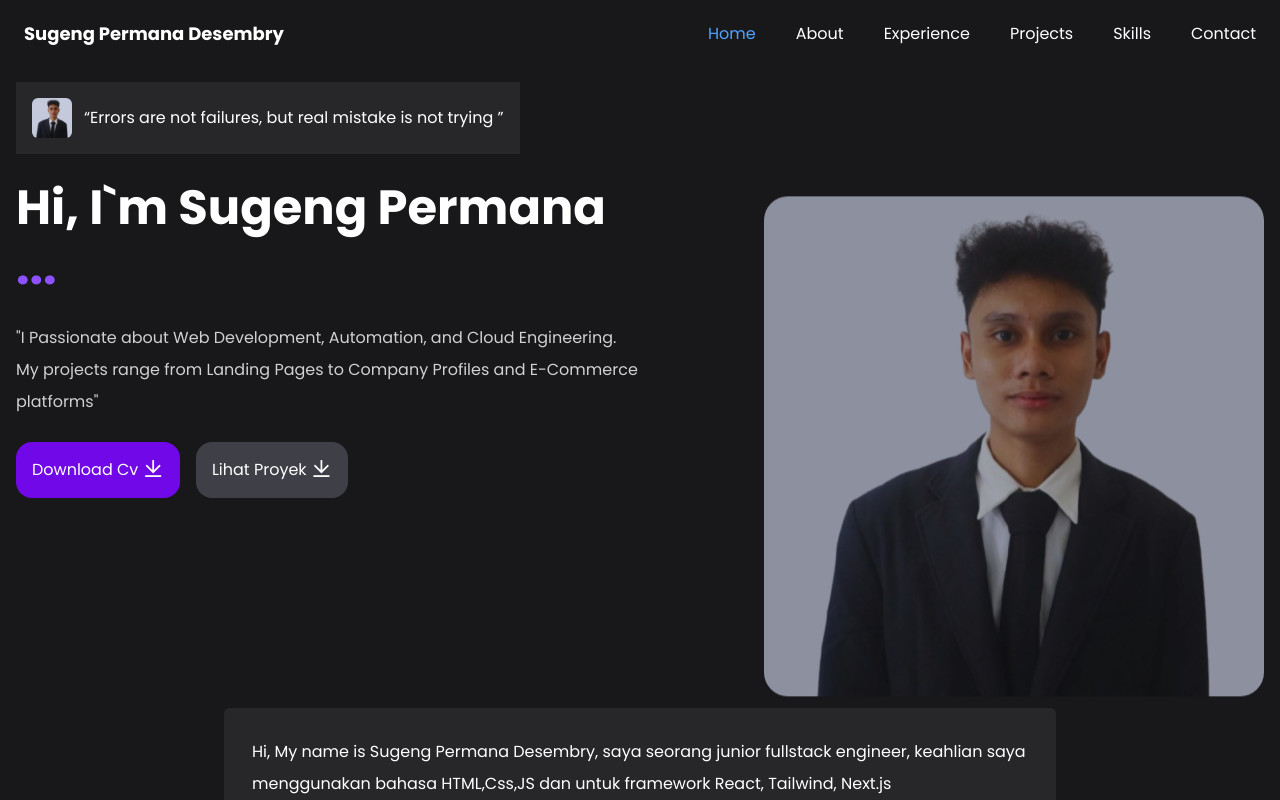
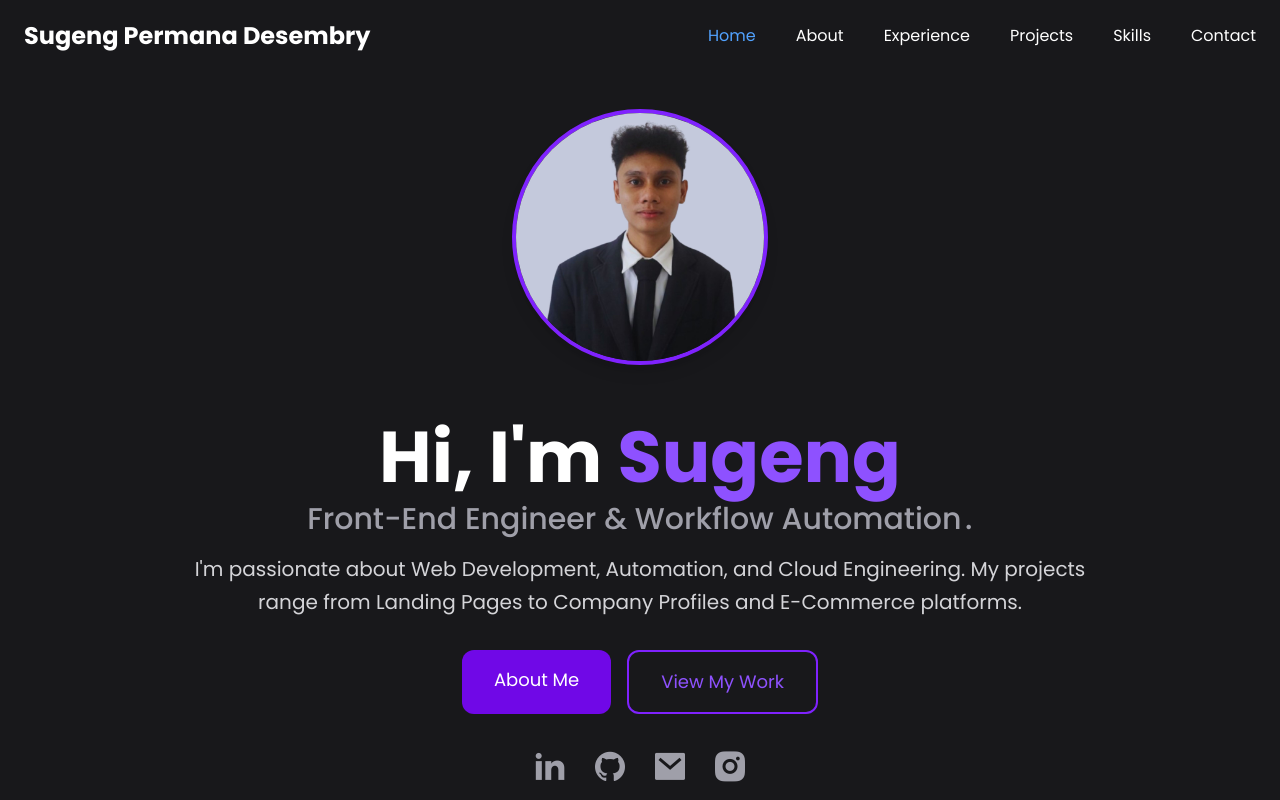
Before and after one commit to SugengPermana/Portofolio_SugengPermana, a React (Vite) app: page / in a window 1280 px wide. Shown: the top 800 px of the page. Built offline with nearby package versions, Linux system fonts and the light colour scheme.

Commit message:
revisi hero section

```diff
--- a/src/App.jsx
+++ b/src/App.jsx
@@ -7,38 +7,65 @@ function App() {
 
   return (
     <>
-    {/* Hero Section */}
-      <div className="hero grid md:grid-cols-2 pt-10 items-center xl:gap-0 gap-6 grid-cols-1">
-        <div className="animate__animated animate__fadeInUp animate__delay-3s">
-          <div className="flex items-center gap-3 mb-6 bg-zinc-800 w-fit p-4 rounded-2sl">
-            {/* image kecil */}
-              <img src={Image.HeroImage} alt="Hero Image" className="w-10 rounded-md" loading="lazy"/>
-              <q>Errors are not failures, but real mistake is not trying </q>
-          </div>
-            <h1 className="text-5xl/tight font-bold mb-6">
-              Hi, I`m Sugeng Permana{"  "}
-              <TypeAnimation
-                sequence={[
-                  "Desembry", 3000,
-                  "...", 2000,
-                ]}
-                wrapper="span"
-                speed={50}
-                repeat={Infinity}
-                className="text-violet-500"
-              />
-            </h1>
-          <p className="text-base/loose mb-6 opacity-80">"I Passionate about Web Development, Automation, and Cloud Engineering. My projects range from Landing Pages to Company Profiles and E-Commerce platforms"
-          </p>
-          <div className="flex items-center sm:gap-4 gap-2">
-            <a href="#" className="bg-violet-700 p-4 rounded-2xl hover:bg-white hover:text-black" >Download Cv <i className="ri-download-line ri-lg"></i></a>
+    <div className="hero mt-12 min-h-screen flex flex-col justify-center items-center text-center px-6">
+  {/* Foto Profil */}
+  <img
+    src={Image.HeroImage}
+    alt="Profile"
+    className="w-32 h-32 sm:w-40 sm:h-40 md:w-48 md:h-48 lg:w-56 lg:h-56 xl:w-64 xl:h-64 rounded-full object-cover border-4 border-violet-600 shadow-lg"
+    loading="lazy"
+  />
 
-            <a href="#proyek" className="bg-zinc-700 p-4 rounded-2xl hover:bg-white hover:text-black">Lihat Proyek <i className="ri-download-line ri-lg"></i></a>
-          </div>
-        </div>
-            {/* Image besar */}
-              <img src={Image.HeroImage} alt="Hero Image" className="w-[500px] md:ml-auto animate__animated animate__fadeInUp animate__delay-4s rounded-3xl" loading="lazy" />
-      </div>
+  {/* Nama */}
+  <h1 className="text-3xl sm:text-4xl md:text-5xl lg:text-6xl xl:text-7xl font-bold
+    mt-6 sm:mt-8 md:mt-10 lg:mt-12 xl:mt-14 mb-2">
+    Hi, I&apos;m <span className="text-violet-500">Sugeng</span>
+  </h1>
+
+  {/* Subtitle + titik animasi */}
+  <h2 className="text-base sm:text-lg md:text-xl lg:text-2xl xl:text-3xl font-medium text-zinc-400 mb-4 flex items-center justify-center gap-1">
+    Front-End Engineer & Workflow Automation
+    <span className="animate-pulse">.</span>
+  </h2>
+
+  {/* Deskripsi */}
+  <p className="max-w-md sm:max-w-lg md:max-w-2xl lg:max-w-3xl xl:max-w-4xl text-sm sm:text-base md:text-lg lg:text-xl text-zinc-300 mb-8 leading-relaxed">
+    I&apos;m passionate about Web Development, Automation, and Cloud Engineering.
+    My projects range from Landing Pages to Company Profiles and E-Commerce platforms.
+  </p>
+
+  {/* Tombol CTA */}
+  <div className="flex gap-4 flex-wrap justify-center mb-8">
+    <a
+      href="#tentang"
+      className="bg-violet-700 px-5 py-2 sm:px-6 sm:py-3 md:px-8 md:py-4 text-sm sm:text-base md:text-lg rounded-xl transition transform hover:scale-105 hover:shadow-lg"
+    >
+      About Me
+    </a>
+    <a
+      href="#proyek"
+      className="px-5 py-2 sm:px-6 sm:py-3 md:px-8 md:py-4 text-sm sm:text-base md:text-lg rounded-xl border-2 border-violet-600 text-violet-500 bg-transparent transition hover:bg-violet-600 hover:text-white"
+    >
+      View My Work
+    </a>
+  </div>
+
+  {/* Sosial Media */}
+  <div className="flex gap-6 text-xl sm:text-2xl md:text-3xl lg:text-4xl text-zinc-400">
+    <a href="https://www.linkedin.com/in/username" target="_blank" rel="noopener noreferrer" className="hover:text-violet-500 transition transform hover:scale-110">
+      <i className="ri-linkedin-fill"></i>
+    </a>
+    <a href="https://github.com/username" target="_blank" rel="noopener noreferrer" className="hover:text-violet-500 transition transform hover:scale-110">
+      <i className="ri-github-fill"></i>
+    </a>
+    <a href="mailto:sugengpermanadesembry@gmail.com" className="hover:text-violet-500 transition transform hover:scale-110">
+      <i className="ri-mail-fill"></i>
+    </a>
+    <a href="https://www.instagram.com/username" target="_blank" rel="noopener noreferrer" className="hover:text-violet-500 transition transform hover:scale-110">
+      <i className="ri-instagram-fill"></i>
+    </a>
+  </div>
+</div>
       {/* Hero section */}
 
       {/* Tentang */}
--- a/src/components/navbar.jsx
+++ b/src/components/navbar.jsx
@@ -49,10 +49,16 @@ const Navbar = () => {
     >
       {/* logo */}
       <div className="logo">
-        <h1 className="text-base lg:text-lg font-bold text-white">
-          Sugeng Permana Desembry
-        </h1>
-      </div>
+  <h1
+    className="font-bold text-white
+    text-sm xs:text-base sm:text-lg md:text-xl lg:text-2xl
+    whitespace-nowrap"
+  >
+    <span className="block sm:hidden">Sugeng</span>
+    <span className="hidden sm:block lg:hidden">Sugeng Permana</span>
+    <span className="hidden lg:block">Sugeng Permana Desembry</span>
+  </h1>
+</div>
 
       {/* desktop menu */}
       <ul className="hidden lg:flex items-center gap-10">
```
